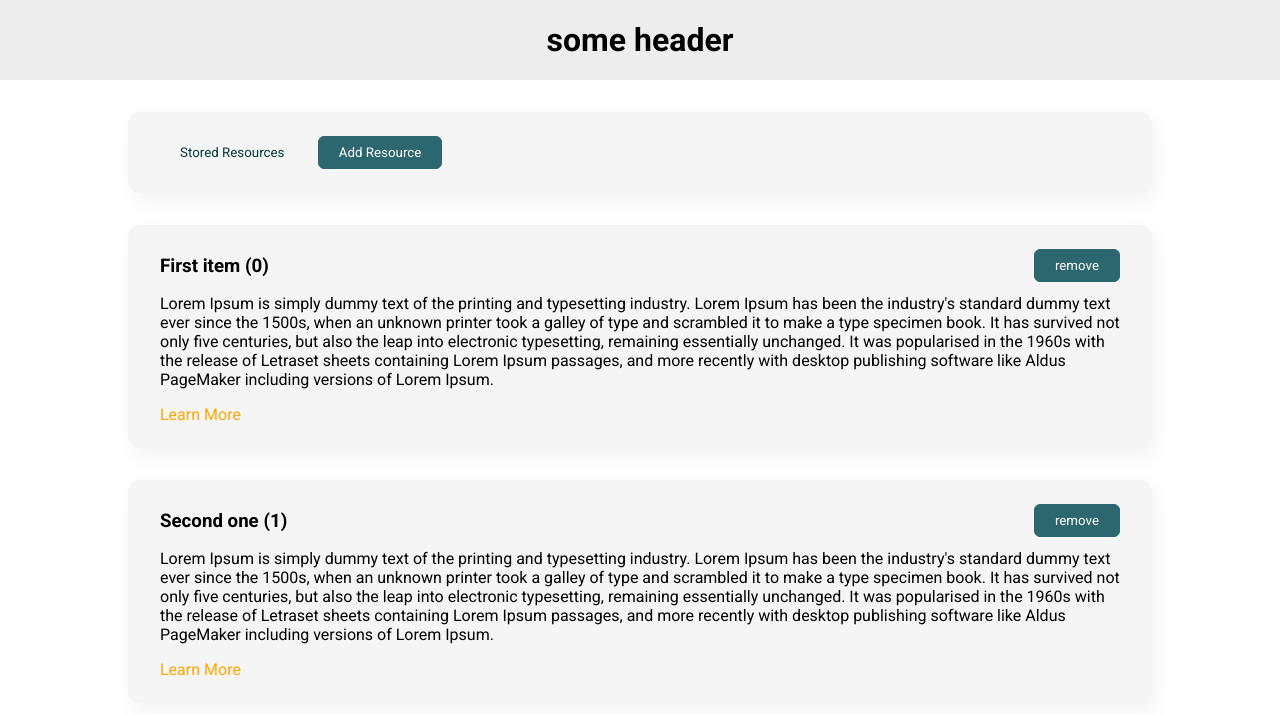
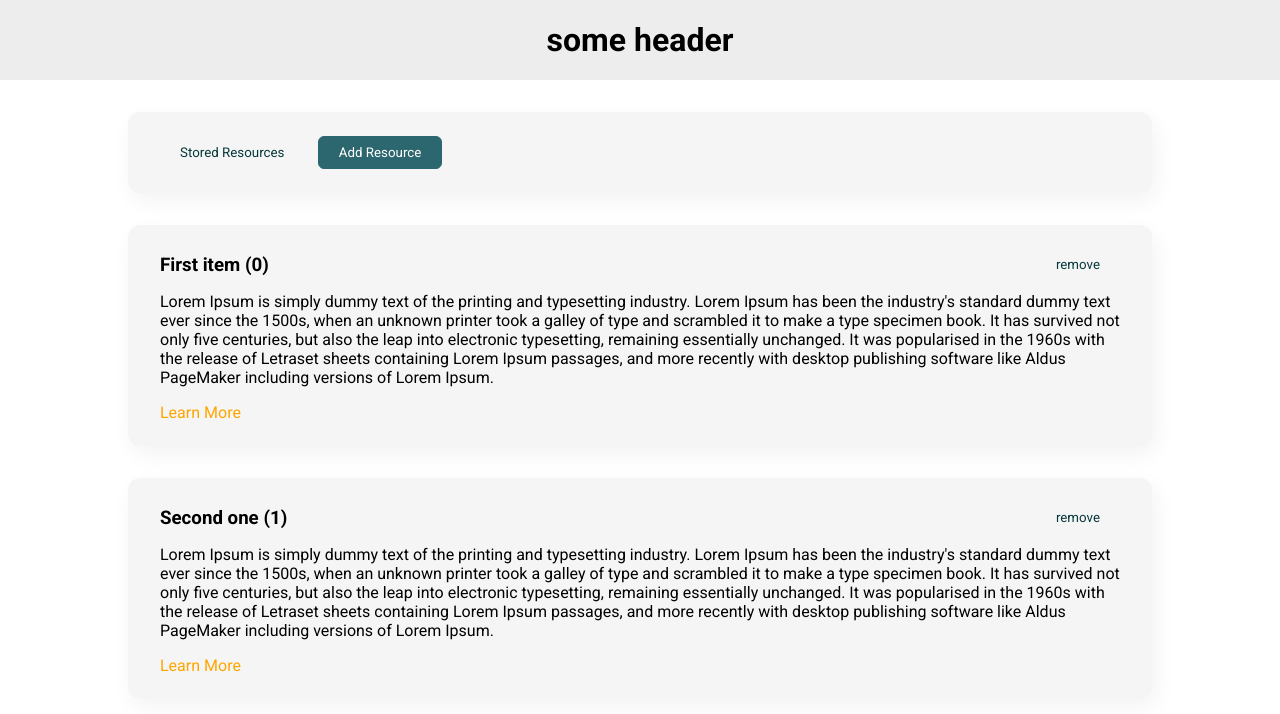
Before and after one commit to lukaasz555/vue-test, a Vue app: page / in a window 1280 px wide. Shown: the top 714 px of the page. Built offline with nearby package versions, Linux system fonts and the light colour scheme.

Commit message:
remove item & teleport

```diff
--- a/src/components/UI/BaseDialog.vue
+++ b/src/components/UI/BaseDialog.vue
@@ -1,4 +1,5 @@
 <template>
+	<teleport to="body">
 		<div @click="$emit('close')"></div>
 		<dialog open>
 			<header>
@@ -15,6 +16,7 @@
 				</slot>
 			</menu>
 		</dialog>
+	</teleport>
 </template>
 
 <script>
--- a/src/components/resources/SingleResource.vue
+++ b/src/components/resources/SingleResource.vue
@@ -4,7 +4,7 @@
 			<h3>
 				{{ title }} <span>({{ id }})</span>
 			</h3>
-			<base-button>remove</base-button>
+			<base-button mode="flat" @click="removeResource(id)">remove</base-button>
 		</header>
 		<section>
 			<p>
@@ -19,6 +19,7 @@
 import BaseCard from '../UI/BaseCard.vue';
 export default {
 	props: ['title', 'id', 'description', 'link'],
+	inject: ['removeResource'],
 	components: { BaseCard },
 };
 </script>
--- a/src/components/resources/TheResources.vue
+++ b/src/components/resources/TheResources.vue
@@ -58,11 +58,16 @@ export default {
 			};
 			this.storedResources.unshift(newResource);
 		},
+		removeResource(id) {
+			const idx = this.storedResources.findIndex((res) => res.id === id);
+			this.storedResources.splice(idx, 1);
+		},
 	},
 	provide() {
 		return {
 			resources: this.storedResources,
 			addNewResource: this.addNewResource,
+			removeResource: this.removeResource,
 		};
 	},
 	computed: {
```
Lines whose indentation alone changed are shown as unchanged.
